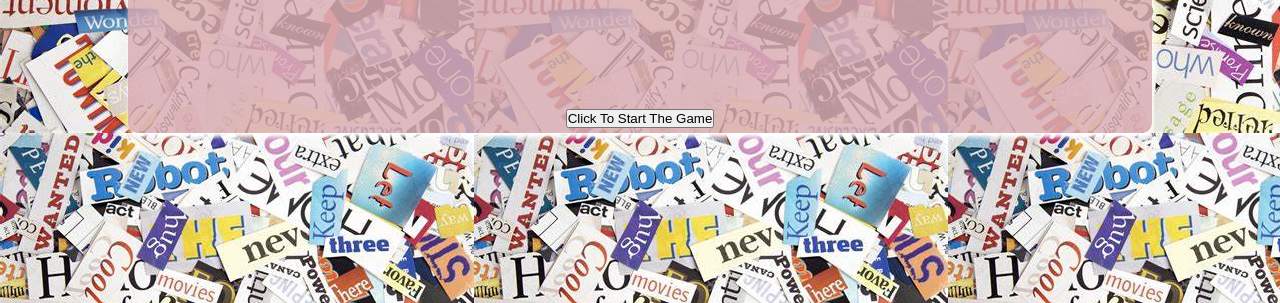
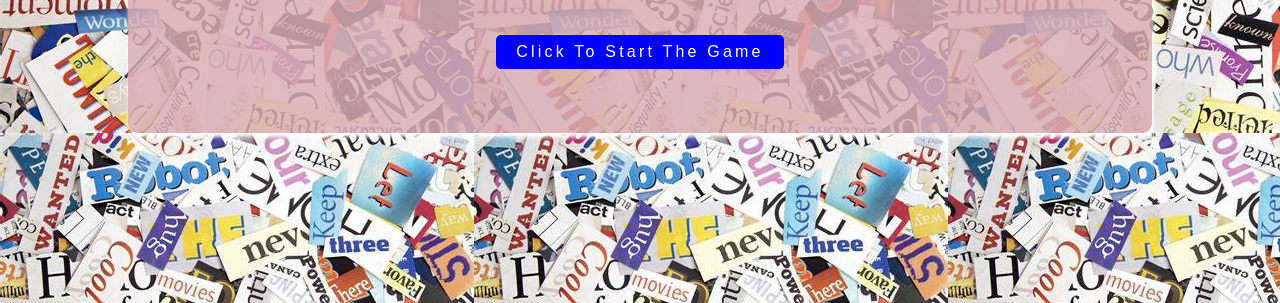
Before and after one commit to Sudhanshukumar321/guessingGame, a plain HTML site: page index.html in a window 1280 px wide. Shown: the part 497-800 px from the top of the page. Drawn offline with Linux system fonts and the light colour scheme.

Commit message:
Update index.html

```diff
--- a/index.html
+++ b/index.html
@@ -12,15 +12,13 @@
         <header>
             <h1 class="heading letters">Welcome To Word Guessing Game</h1>
         </header>
-
         <section class="section">
             <div class="container">
                 <h3 class="result letters"> 👇</h3>
                 <input type="text" class='hidden' placeholder="Type the right word" />
-                <button class="btn">Click To Start The Game</button>
+                <button class="button">Click To Start The Game</button>
             </div>
         </section>
     </div>
     <script src="./index.js"></script>
-</body>
 </html>
```
